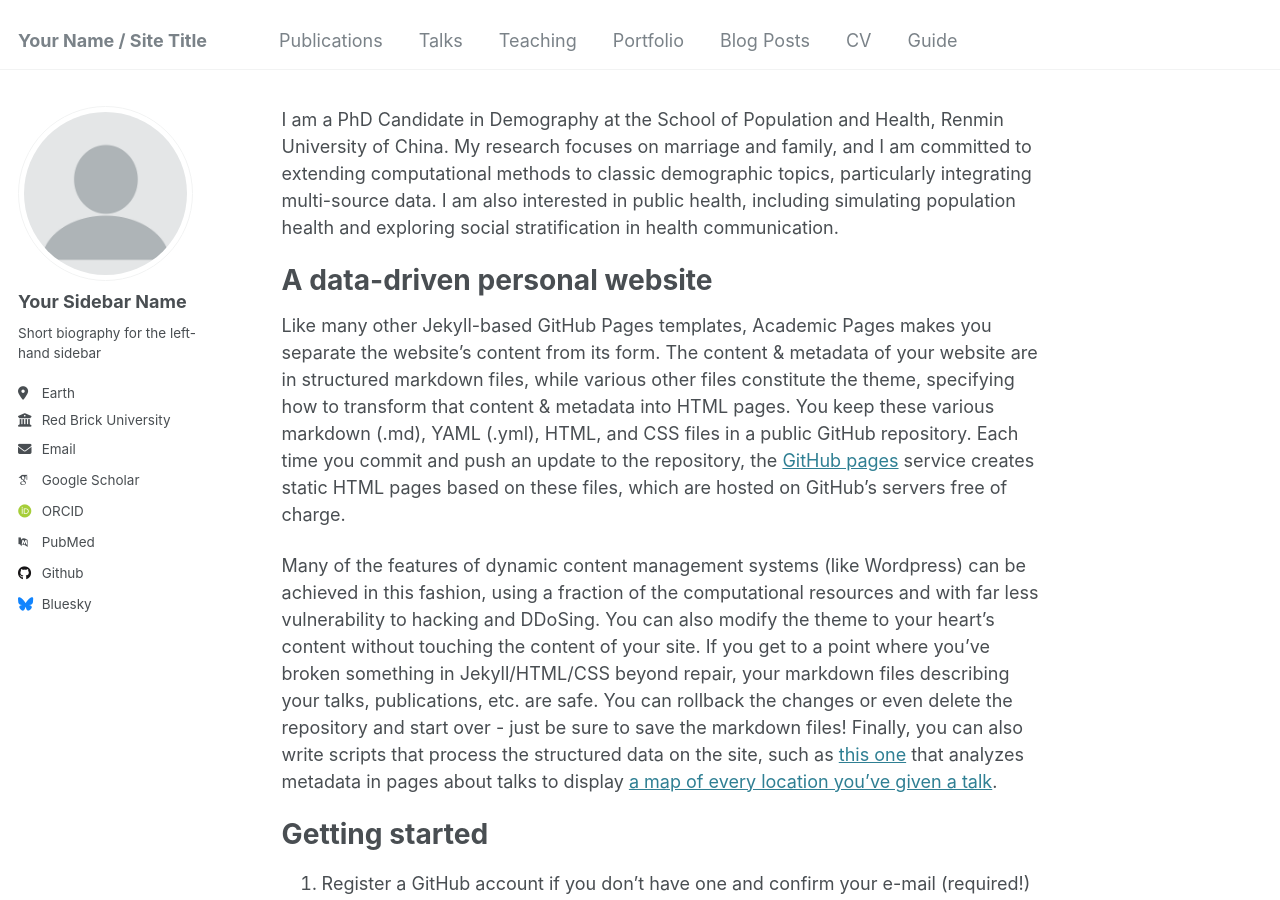
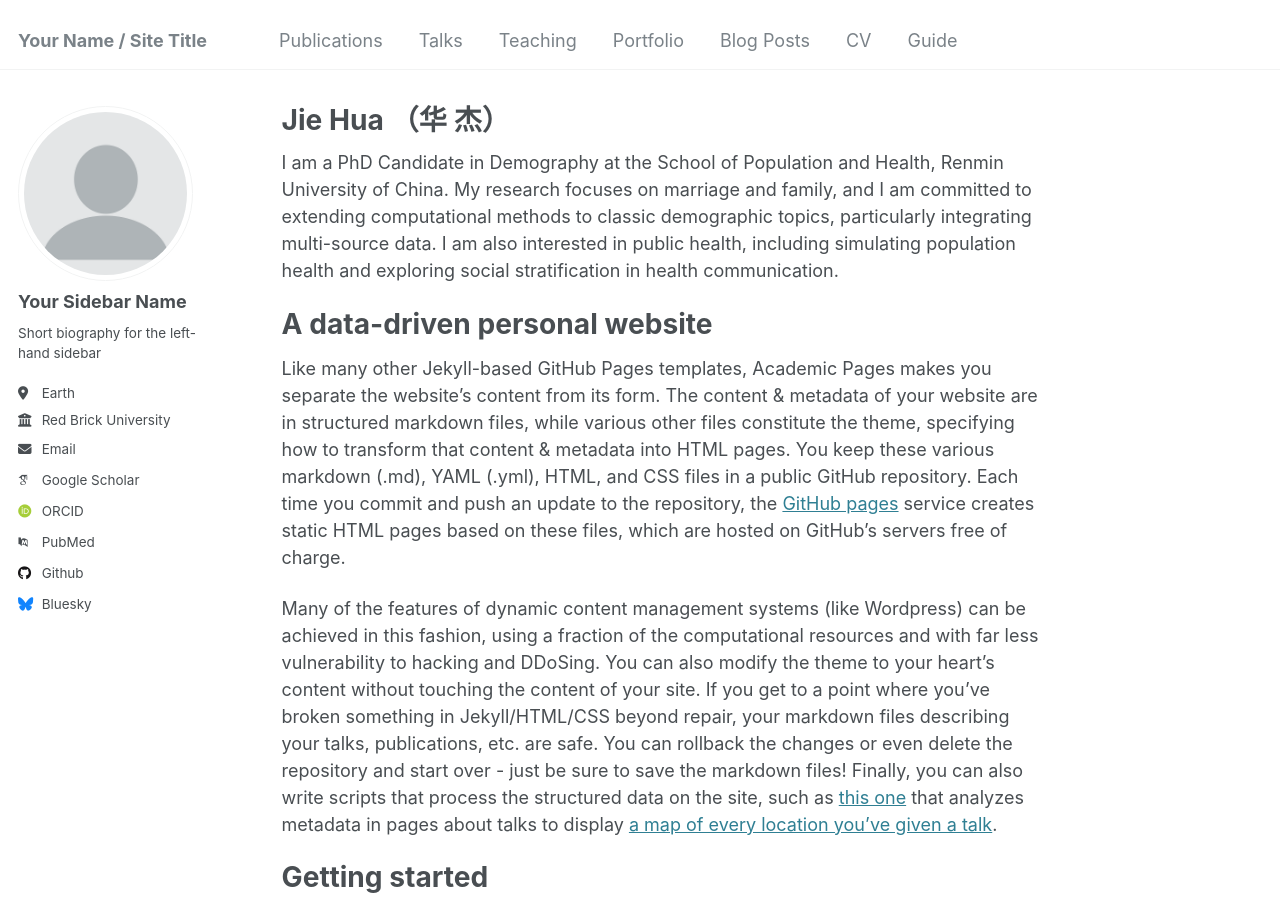
Before and after one commit to jiehua-css/jiehua-css.github.io, a Jekyll site: the page built from _pages/about.md, in a window 1280 px wide and 900 px high. Built offline with Jekyll 4.4.1, drawn with Linux system fonts in a browser that asks for light colours; some web fonts are replaced.

Commit message:
Update about.md

```diff
--- a/_pages/about.md
+++ b/_pages/about.md
@@ -1,6 +1,6 @@
 ---
 permalink: /
-title: ""Jie Hua <span style='font-family:仿宋, FangSong;'>（华 杰）</span>""
+title: "Jie Hua <span style='font-family:仿宋, FangSong;'>（华 杰）</span>"
 author_profile: true
 redirect_from:
   - /about/
```
